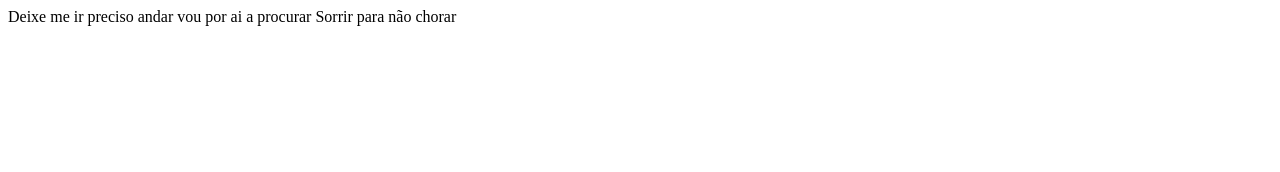
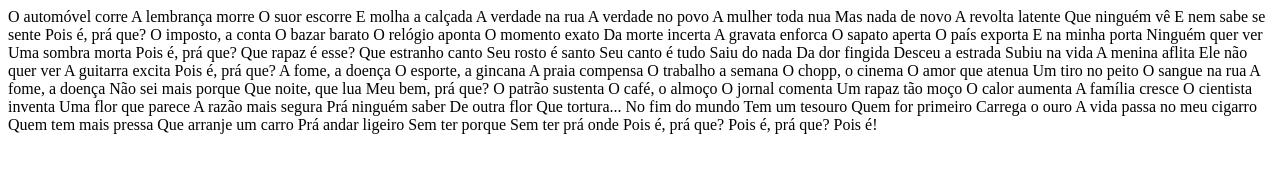
Before and after one commit to leonardobombicino/perfil, a plain HTML site: page index.html in a window 1280 px wide. Drawn offline with Linux system fonts and the light colour scheme.

Commit message:
Update index.html
mudança feita na terceira aula
alteração do título para meu nome
alteração do corpo para uma música

```diff
--- a/index.html
+++ b/index.html
@@ -1,9 +1,86 @@
 <html>
   <head>
-    <title> Meu perfil </title>
+    <title> Leonardo </title>
   </head>
   <body>
-    Deixe me ir preciso andar vou por ai a procurar
-    Sorrir para não chorar
+    O automóvel corre
+A lembrança morre
+O suor escorre
+E molha a calçada
+A verdade na rua
+A verdade no povo
+A mulher toda nua
+Mas nada de novo
+A revolta latente
+Que ninguém vê
+E nem sabe se sente
+Pois é, prá que?
+
+O imposto, a conta
+O bazar barato
+O relógio aponta
+O momento exato
+Da morte incerta
+A gravata enforca
+O sapato aperta
+O país exporta
+E na minha porta
+Ninguém quer ver
+Uma sombra morta
+Pois é, prá que?
+
+Que rapaz é esse?
+Que estranho canto
+Seu rosto é santo
+Seu canto é tudo
+Saiu do nada
+Da dor fingida
+Desceu a estrada
+Subiu na vida
+A menina aflita
+Ele não quer ver
+A guitarra excita
+Pois é, prá que?
+
+A fome, a doença
+O esporte, a gincana
+A praia compensa
+O trabalho a semana
+O chopp, o cinema
+O amor que atenua
+Um tiro no peito
+O sangue na rua
+A fome, a doença
+Não sei mais porque
+Que noite, que lua
+Meu bem, prá que?
+
+O patrão sustenta
+O café, o almoço
+O jornal comenta
+Um rapaz tão moço
+O calor aumenta
+A família cresce
+O cientista inventa
+Uma flor que parece
+A razão mais segura
+Prá ninguém saber
+De outra flor
+Que tortura...
+
+No fim do mundo
+Tem um tesouro
+Quem for primeiro
+Carrega o ouro
+A vida passa no meu cigarro
+Quem tem mais pressa
+Que arranje um carro
+Prá andar ligeiro
+Sem ter porque
+Sem ter prá onde
+Pois é, prá que?
+Pois é, prá que?
+Pois é!
+
     </body>
    </html>
```
